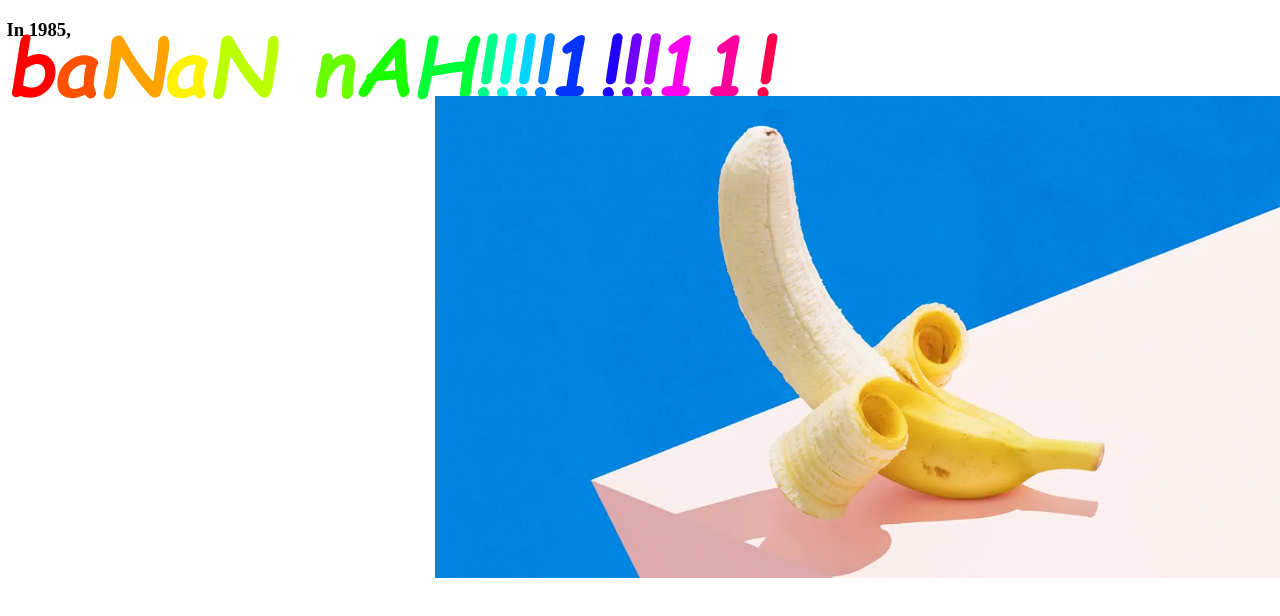
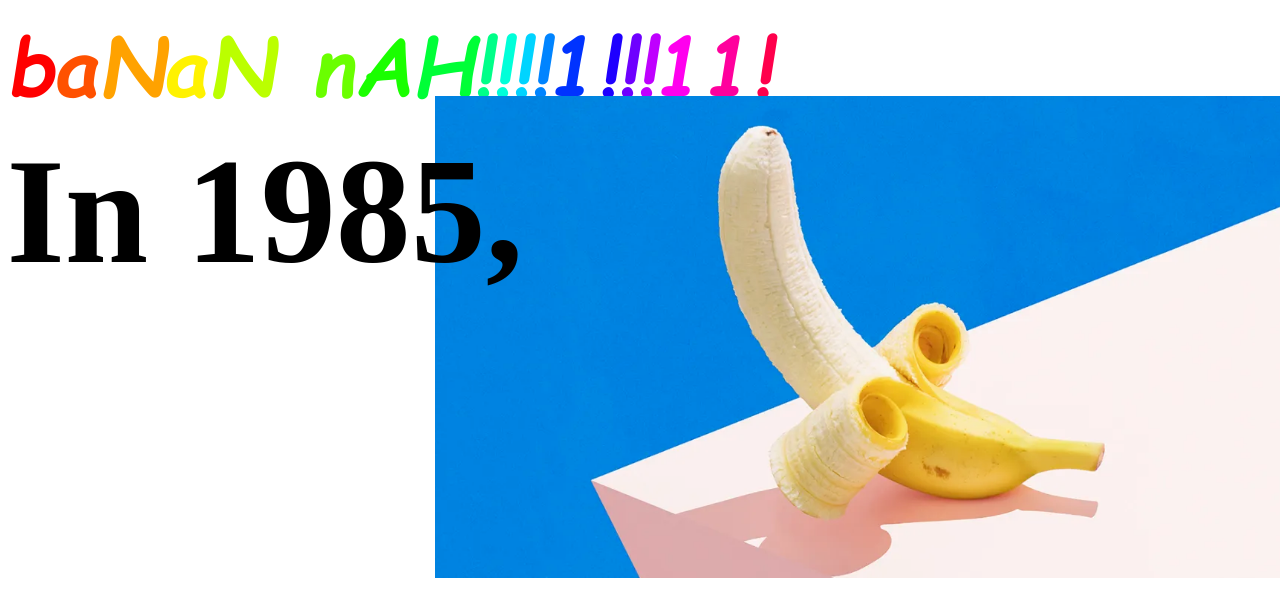
Before and after one commit to JWBstuhr/in1982, a plain HTML site: page index.html in a window 1280 px wide. Drawn offline with Linux system fonts and the light colour scheme.

Commit message:
Update index.html

```diff
--- a/index.html
+++ b/index.html
@@ -20,6 +20,7 @@
 				top: 0%;
 				left: 0.5%;
 				font-family: serif;
+				font-size: 150;
 			}
 			.block-line > span {
 				display: inline-block;
@@ -29,5 +30,5 @@
 <body>
 	<h1>	<span class="block-line"><span><span style="color:#ff0000;">b</span><span style="color:#ff5100;">a</span><span style="color:#ffa200;">N</span><span style="color:#fff200;">a</span><span style="color:#bbff00;">N&nbsp;</span></span><span><span style="color:#6aff00;">n</span><span style="color:#1aff00;">A</span><span style="color:#00ff37;">H</span><span style="color:#00ff88;">!</span><span style="color:#00ffd9;">!</span><span style="color:#00d4ff;">!</span><span style="color:#0084ff;">!</span><span style="color:#0033ff;">1</span><span style="color:#1e00ff;">!</span><span style="color:#6e00ff;">!</span><span style="color:#bf00ff;">!</span><span style="color:#ff00ee;">1</span><span style="color:#ff009d;">1</span><span style="color:#ff004c;">!</span></span></span> </h1>
 	<img src="banan.png" width=67%>
-	<h3 class="topText">In 1985,</h3>
+	<h2 class="topText">In 1985,</h2>
 </body>
```
